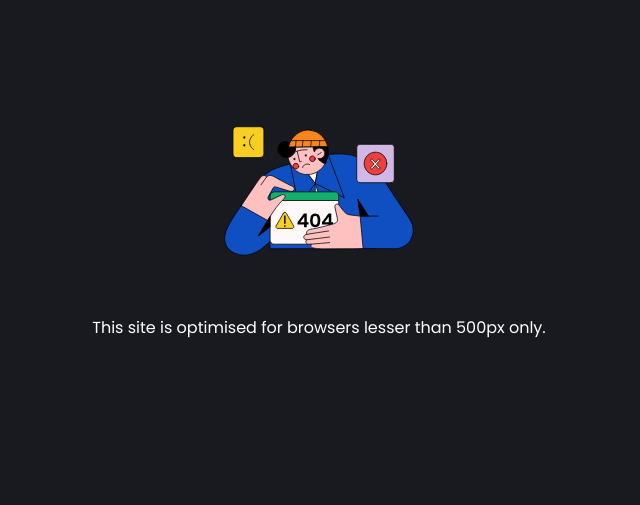
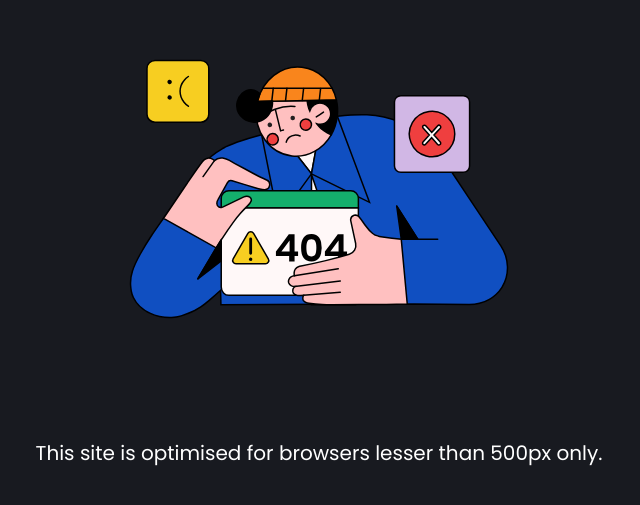
Before and after one commit to dracolim/redemption-up, a Next.js app in the folder frontend/: page / in a window 1280 px wide. Shown: the part 197-702 px from the top of the page, without its empty margins (321-961 px from the left). Built offline with nearby package versions, Linux system fonts and the light colour scheme.

Commit message:
update icon size

```diff
--- a/frontend/src/app/minimumScreen/SizeChecker.tsx
+++ b/frontend/src/app/minimumScreen/SizeChecker.tsx
@@ -26,9 +26,9 @@ const SizeChecker = ({ children }: { children: React.ReactNode }) => {
     return (
         <div className='h-screen flex justify-center items-center flex-col'>
             <div className="flex justify-center items-center">
-                <Image src = "/images/error-404.svg" alt = "404 Error" width = "250" height = "50"/>
+                <Image src = "/images/error-404.svg" alt = "404 Error" width = "500" height = "80"/>
             </div>
-            <div className='text-center'>
+            <div className='text-center text-xl'>
                 This site is optimised for browsers lesser than 500px only.
             </div>
         </div>
```
